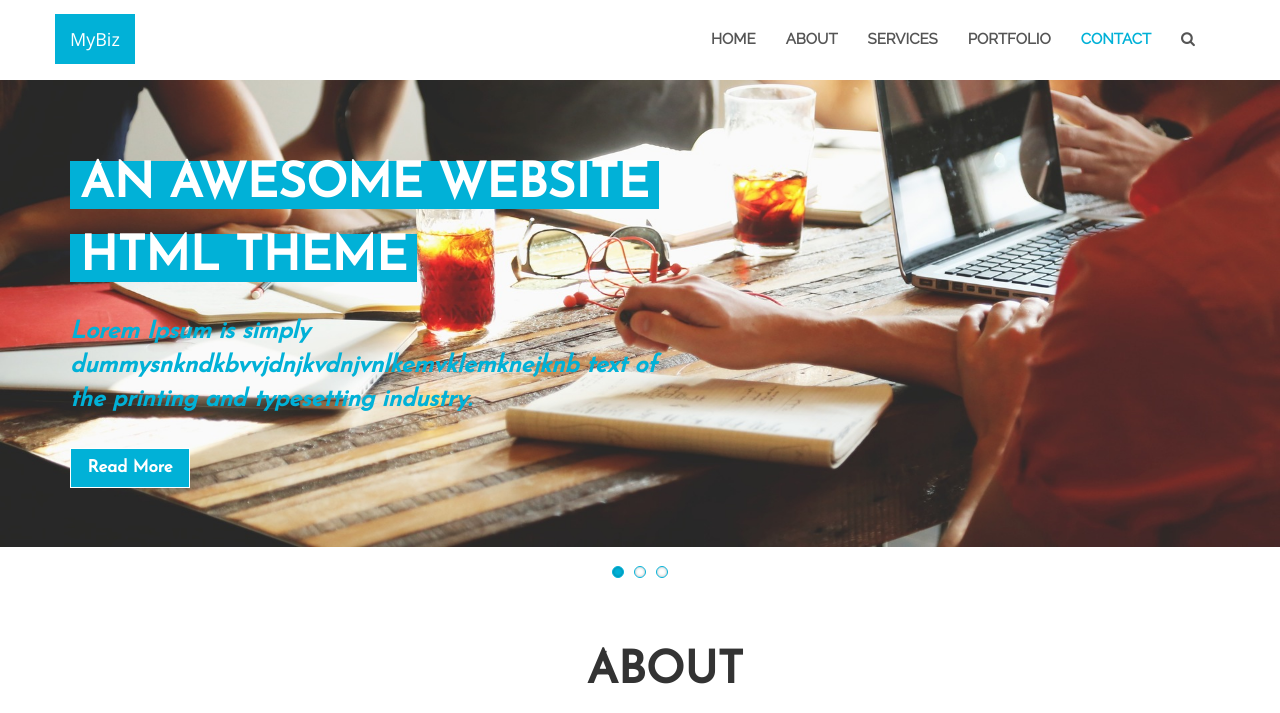
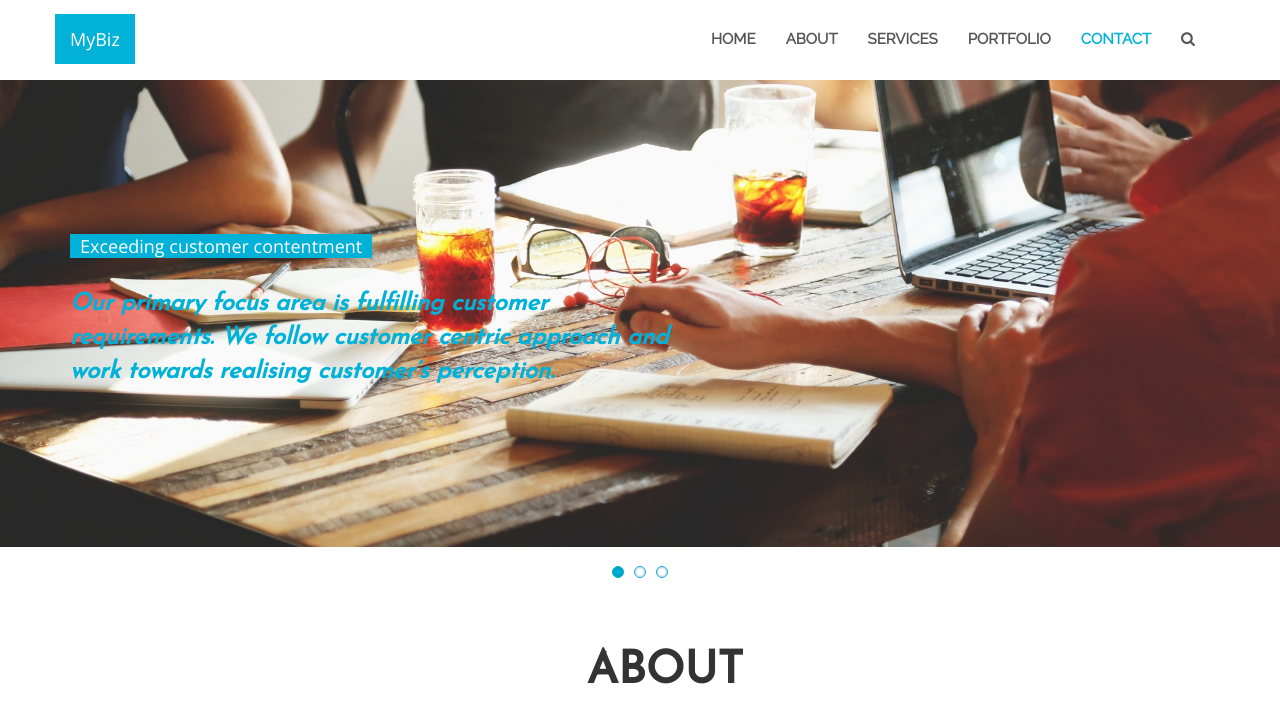
Before and after one commit to gagan2914/teknovator, a plain HTML site: page index.html in a window 1280 px wide. Shown: the part 53-766 px from the top of the page. Drawn offline with nearby package versions, Linux system fonts and the light colour scheme.

Commit message:
one more

```diff
--- a/index.html
+++ b/index.html
@@ -105,11 +105,11 @@
         <img src="images/slider/slider1.jpg">
 
         <div class="caption">
-          <h2><span>an awesome website</span></h2>
-          <h2><span>html theme</span></h2>
-          <p>Lorem Ipsum is simply dummysnkndkbvvjdnjkvdnjvnlkemvklemknejknb text of the printing and typesetting industry.</p>
-          <button class="btn">Read More</button>
-        </div>
+          <h4><span>Exceeding customer contentment</span></h4>
+         <!-- <h2><span>html theme</span></h2>  -->
+         <p>Our primary focus area is fulfilling customer requirements. We follow customer centric approach and work towards realising customer’s perception.</p>
+
+          </div>
 
       </li>
       <li>
```
